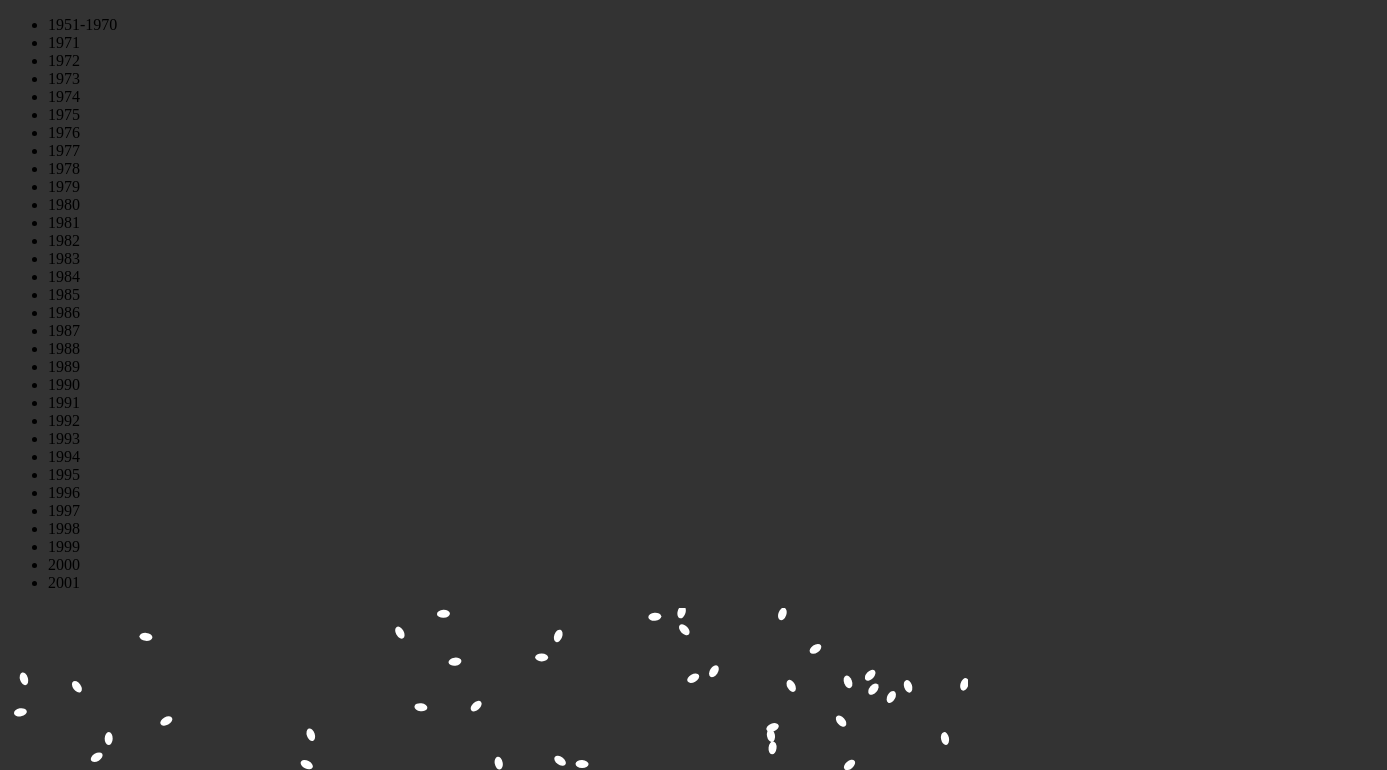
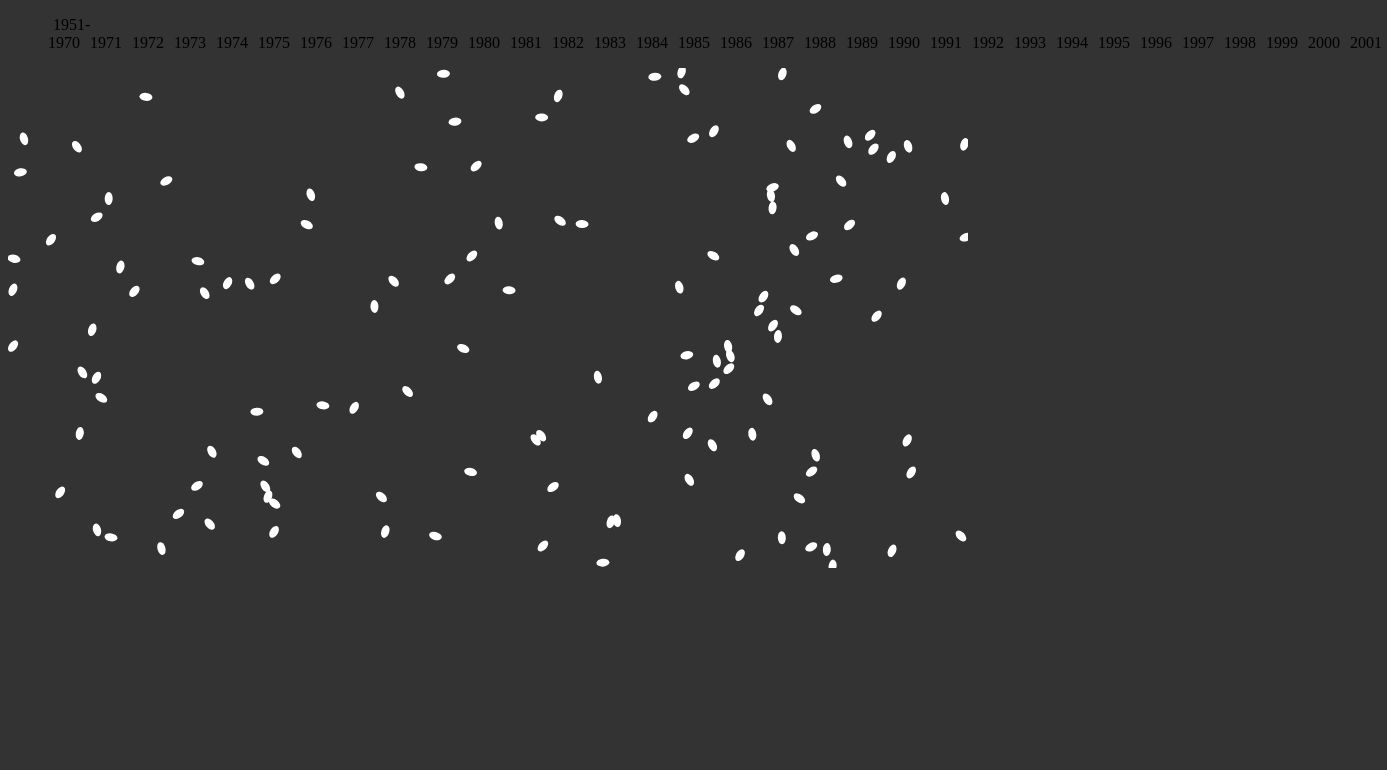
Before and after one commit to Emceelamb/vietdiaspora, a plain HTML site: page vis.html in a window 1280 px wide. Shown: the top 770 px of the page, 1387 px wide, since content can reach past the window. Drawn offline with nearby package versions, Linux system fonts and the light colour scheme.

Commit message:
horizontal years

```diff
--- a/vis.html
+++ b/vis.html
@@ -26,7 +26,7 @@ path {
 
 </style>
 <body>
-<ul class="legend"></ul>
+<ul class="legend" style="list-style:none"></ul>
 
 <script src="//d3js.org/d3.v4.min.js"></script>
 <script>
@@ -290,6 +290,8 @@ function headTransform(d) {
 	.data(keys)
 	.enter()
 	.append("li")
+  .style("display","inline")
+  .style("padding", "5px")
 	.on('click', function (d) {
 	  if (fKeys.length === 1 && fKeys[0] === d) {
       return;
```
